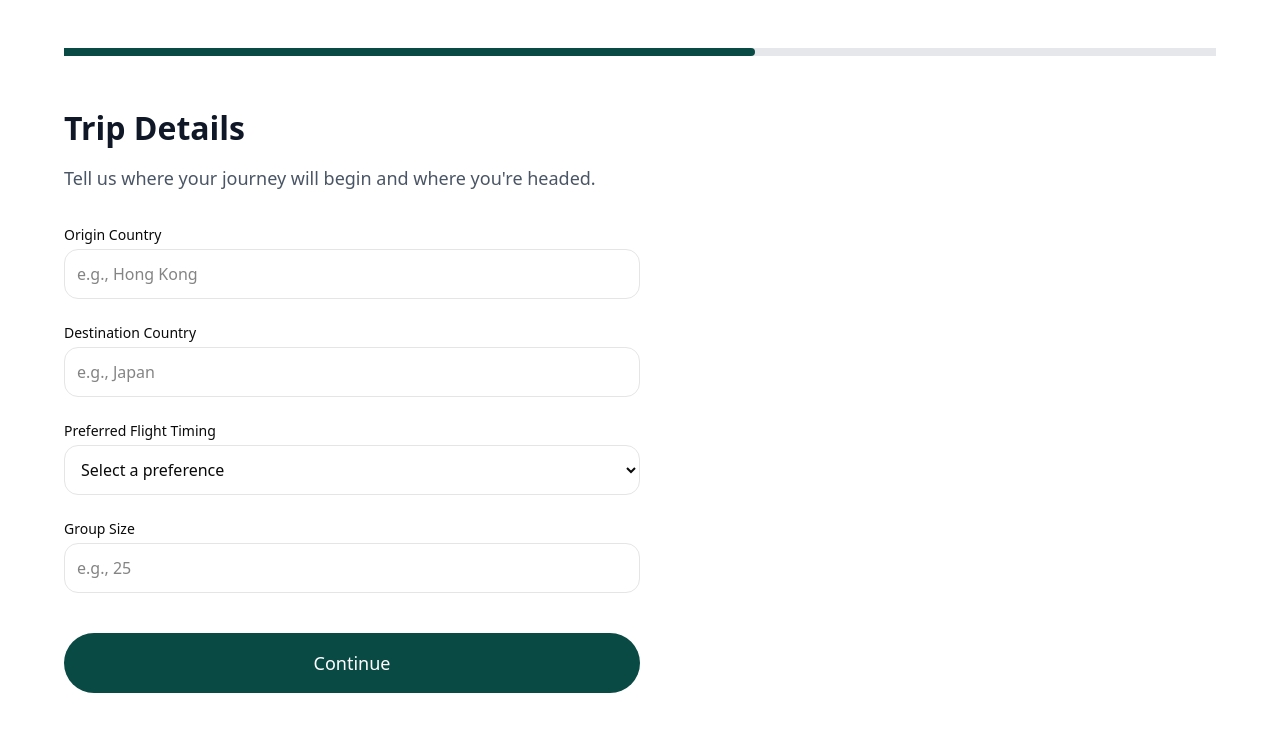
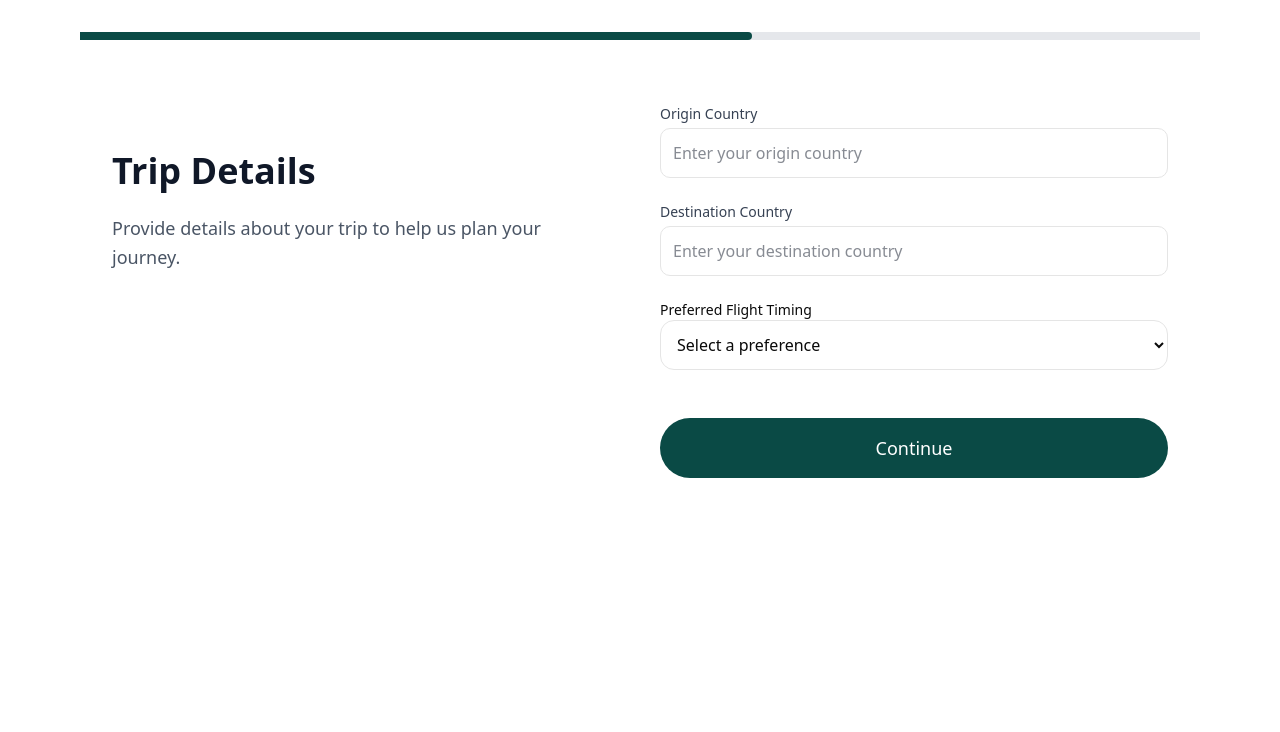
Before and after one commit to jaiwee/cathay-chuangx5, a Next.js app: page /plan/trip-details in a window 1280 px wide. Shown: the top 732 px of the page. Built offline with nearby package versions, Linux system fonts and the light colour scheme.

Commit message:
adjust ui for form pages

```diff
--- a/src/app/plan/event-details/page.tsx
+++ b/src/app/plan/event-details/page.tsx
@@ -1,90 +1,82 @@
 "use client";
 
 import { usePlanForm } from "@/hooks/usePlanForm";
-import { useForm } from "react-hook-form";
 import { useRouter } from "next/navigation";
 import { ProgressBar } from "@/components/ui/progress-bar";
 
 export default function EventDetailsPage() {
   const router = useRouter();
-
-  // Zustand store
   const { form, update } = usePlanForm();
 
-  // React Hook Form, prefilled with Zustand values
-  const { register, handleSubmit } = useForm({
-    defaultValues: {
-      event_name: form.event_name || "",
-      event_date: form.event_date || "",
-      event_time: form.event_time || "",
-      event_location: form.event_location || "",
-    },
-  });
+  return (
+    <div className="min-h-screen w-full flex flex-col px-20 py-8">
+      {/* Top Progress Bar */}
+      <div className="mb-8">
+        <ProgressBar currentStep={2} />
+      </div>
 
-  const onSubmit = (data: any) => {
-    update(data); // <--- store new values in Zustand
-    router.push("/plan/trip-details"); // Go next
-  };
+      {/* Main layout */}
+      <div className="grid grid-cols-2 gap-10 px-8 py-8">
+        {/* LEFT SIDE */}
+        <div className="flex flex-col justify-start pt-10">
+          <h1 className="text-[36px] font-semibold text-gray-900">
+            Event Details
+          </h1>
+          <p className="mt-4 text-gray-600 text-lg leading-relaxed max-w-md">
+            Provide details about your event to help us tailor your experience.
+          </p>
+        </div>
 
-  return (
-    <div className="min-h-screen w-full flex flex-col">
-      <ProgressBar currentStep={2} />
-
-      <div className="max-w-xl mx-auto flex flex-col gap-6 px-6 py-12">
-        <h1 className="text-3xl font-semibold">Event Details</h1>
-      <p className="text-gray-600">
-        Tell us more about the event you are planning.
-      </p>
-
-      <form onSubmit={handleSubmit(onSubmit)} className="flex flex-col gap-4">
+        {/* RIGHT SIDE */}
+        <div className="flex flex-col gap-6">
           {/* Event Name */}
-        <div className="flex flex-col gap-1">
-          <label className="text-sm font-medium">Event Name</label>
+          <div className="flex flex-col">
+            <label className="text-sm font-medium text-gray-700">
+              Event Name
+            </label>
             <input
-            {...register("event_name")}
-            className="border p-3 rounded-xl bg-white"
-            placeholder="Enter event name"
+              type="text"
+              value={form.event_name || ""}
+              onChange={(e) => update({ event_name: e.target.value })}
+              className="mt-1 p-3 border rounded-lg text-gray-900"
+              placeholder="Enter your event name"
             />
           </div>
 
           {/* Event Date */}
-        <div className="flex flex-col gap-1">
-          <label className="text-sm font-medium">Event Date</label>
+          <div className="flex flex-col">
+            <label className="text-sm font-medium text-gray-700">
+              Event Date
+            </label>
             <input
               type="date"
-            {...register("event_date")}
-            className="border p-3 rounded-xl bg-white"
+              value={form.event_date || ""}
+              onChange={(e) => update({ event_date: e.target.value })}
+              className="mt-1 p-3 border rounded-lg text-gray-900"
             />
           </div>
 
           {/* Event Time */}
-        <div className="flex flex-col gap-1">
-          <label className="text-sm font-medium">Event Time</label>
+          <div className="flex flex-col">
+            <label className="text-sm font-medium text-gray-700">
+              Event Time
+            </label>
             <input
               type="time"
-            {...register("event_time")}
-            className="border p-3 rounded-xl bg-white"
-          />
-        </div>
-
-        {/* Event Location */}
-        <div className="flex flex-col gap-1">
-          <label className="text-sm font-medium">Event Location</label>
-          <input
-            {...register("event_location")}
-            className="border p-3 rounded-xl bg-white"
-            placeholder="e.g., Hong Kong Coliseum"
+              value={form.event_time || ""}
+              onChange={(e) => update({ event_time: e.target.value })}
+              className="mt-1 p-3 border rounded-lg text-gray-900"
             />
           </div>
 
           {/* Continue Button */}
           <button
-          type="submit"
-          className="mt-4 bg-[#0A4A45] text-white py-4 rounded-full text-lg hover:bg-[#083a36]"
+            className="mt-6 bg-[#0A4A45] hover:bg-[#083a36] text-white py-4 text-lg rounded-full transition-all"
+            onClick={() => router.push("/plan/trip-details")}
           >
             Continue
           </button>
-      </form>
+        </div>
       </div>
     </div>
   );
--- a/src/app/plan/review/page.tsx
+++ b/src/app/plan/review/page.tsx
@@ -19,53 +19,35 @@ export default function ReviewPage() {
     });
 
     if (res.ok) {
-      toast.success("Your flight event plan has been submitted!");
+      toast.success("Your flight event plan has been submitted!", {
+        position: "bottom-center", // Toast appears below the "Review Your Plan" section
+      });
       reset();
       router.push("/"); // Redirect home or wherever you want
     } else {
-      toast.error("Submission failed. Please try again.");
+      toast.error("Submission failed. Please try again.", {
+        position: "bottom-center",
+      });
     }
   }
 
   return (
-    <div className="min-h-screen w-full flex flex-col px-16 py-12">
-      {/* Progress Bar */}
+    <div className="min-h-screen w-full flex flex-col px-20 py-12">
+      {/* Top Progress Bar */}
+      <div className="mb-8">
         <ProgressBar currentStep={5} />
+      </div>
 
-      <div className="max-w-xl mt-12">
+      {/* Main layout */}
+      <div className="grid grid-cols-2 gap-10 px-8 py-8">
+        {/* LEFT SIDE */}
+        <div className="flex flex-col justify-start pt-10">
           <h1 className="text-[32px] font-semibold text-gray-900">
             Review Your Plan
           </h1>
           <p className="mt-3 text-gray-600 text-lg leading-relaxed">
             Make sure everything looks correct before submitting your flight event request.
           </p>
-
-        {/* SUMMARY */}
-        <div className="mt-8 border rounded-2xl p-6 bg-gray-50 text-gray-800">
-          <h2 className="text-xl font-semibold mb-4">Event Summary</h2>
-
-          <div className="flex flex-col gap-3 text-sm">
-            <p><strong>Purpose:</strong> {form.theme || "—"}</p>
-
-            <p><strong>Event Name:</strong> {form.event_name || "—"}</p>
-            <p><strong>Event Date:</strong> {form.event_date || "—"}</p>
-            <p><strong>Event Time:</strong> {form.event_time || "—"}</p>
-            <p><strong>Event Location:</strong> {form.event_location || "—"}</p>
-
-            <hr className="my-2" />
-
-            <p><strong>Origin Country:</strong> {form.origin_country || "—"}</p>
-            <p><strong>Destination Country:</strong> {form.destination_country || "—"}</p>
-            <p><strong>Preferred Flight Timing:</strong> {form.time_pref || "—"}</p>
-            <p><strong>Group Size:</strong> {form.group_size || "—"}</p>
-
-            <hr className="my-2" />
-
-            <p><strong>Entertainment:</strong> {form.hasEntertainment ? "Yes" : "No"}</p>
-            <p><strong>Merchandise:</strong> {form.hasMerch ? "Yes" : "No"}</p>
-            <p><strong>Culinary Experience:</strong> {form.hasCulinary ? "Yes" : "No"}</p>
-          </div>
-        </div>
 
           {/* SUBMIT BUTTON */}
           {!confirming && (
@@ -107,6 +89,37 @@ export default function ReviewPage() {
             </div>
           )}
         </div>
+
+        {/* RIGHT SIDE */}
+        <div className="flex flex-col gap-6">
+          {/* Event Summary */}
+          <div className="border rounded-2xl p-6 bg-gray-50 text-gray-800">
+            <h2 className="text-xl font-semibold mb-4">Event Summary</h2>
+
+            <div className="flex flex-col gap-3 text-sm">
+              <p><strong>Purpose:</strong> {form.theme || "—"}</p>
+
+              <p><strong>Event Name:</strong> {form.event_name || "—"}</p>
+              <p><strong>Event Date:</strong> {form.event_date || "—"}</p>
+              <p><strong>Event Time:</strong> {form.event_time || "—"}</p>
+              <p><strong>Event Location:</strong> {form.event_location || "—"}</p>
+
+              <hr className="my-2" />
+
+              <p><strong>Origin Country:</strong> {form.origin_country || "—"}</p>
+              <p><strong>Destination Country:</strong> {form.destination_country || "—"}</p>
+              <p><strong>Preferred Flight Timing:</strong> {form.time_pref || "—"}</p>
+              <p><strong>Group Size:</strong> {form.group_size || "—"}</p>
+
+              <hr className="my-2" />
+
+              <p><strong>Entertainment:</strong> {form.hasEntertainment ? "Yes" : "No"}</p>
+              <p><strong>Merchandise:</strong> {form.hasMerch ? "Yes" : "No"}</p>
+              <p><strong>Culinary Experience:</strong> {form.hasCulinary ? "Yes" : "No"}</p>
+            </div>
+          </div>
+        </div>
+      </div>
     </div>
   );
 }
--- a/src/app/plan/trip-details/page.tsx
+++ b/src/app/plan/trip-details/page.tsx
@@ -1,7 +1,6 @@
 "use client";
 
 import { usePlanForm } from "@/hooks/usePlanForm";
-import { useForm } from "react-hook-form";
 import { useRouter } from "next/navigation";
 import { ProgressBar } from "@/components/ui/progress-bar";
 
@@ -9,88 +8,79 @@ export default function TripDetailsPage() {
   const router = useRouter();
   const { form, update } = usePlanForm();
 
-  const { register, handleSubmit } = useForm({
-    defaultValues: {
-      origin_country: form.origin_country || "",
-      destination_country: form.destination_country || "",
-      time_pref: form.time_pref || "",
-      group_size: form.group_size || "",
-    },
-  });
+  return (
+    <div className="min-h-screen w-full flex flex-col px-20 py-8">
+      {/* Top Progress Bar */}
+      <div className="mb-8">
+        <ProgressBar currentStep={3} />
+      </div>
 
-  const onSubmit = (data: any) => {
-    update(data);
-    router.push("/plan/customisations");
-  };
+      {/* Main layout */}
+      <div className="grid grid-cols-2 gap-10 px-8 py-8">
+        {/* LEFT SIDE */}
+        <div className="flex flex-col justify-start pt-10">
+          <h1 className="text-[36px] font-semibold text-gray-900">
+            Trip Details
+          </h1>
+          <p className="mt-4 text-gray-600 text-lg leading-relaxed max-w-md">
+            Provide details about your trip to help us plan your journey.
+          </p>
+        </div>
 
-  return (
-    <div className="min-h-screen w-full flex flex-col px-16 py-12">
-      {/* Progress Bar */}
-      <ProgressBar currentStep={3} />
-
-      <div className="max-w-xl mt-12">
-        <h1 className="text-[32px] font-semibold text-gray-900">
-          Trip Details
-        </h1>
-        <p className="mt-3 text-gray-600 text-lg leading-relaxed">
-          Tell us where your journey will begin and where you're headed.
-        </p>
-
-        <form onSubmit={handleSubmit(onSubmit)} className="flex flex-col gap-6 mt-8">
-
+        {/* RIGHT SIDE */}
+        <div className="flex flex-col gap-6">
           {/* Origin Country */}
-          <div className="flex flex-col gap-1">
-            <label className="text-sm font-medium">Origin Country</label>
+          <div className="flex flex-col">
+            <label className="text-sm font-medium text-gray-700">
+              Origin Country
+            </label>
             <input
-              {...register("origin_country")}
-              placeholder="e.g., Hong Kong"
-              className="border p-3 rounded-xl bg-white"
+              type="text"
+              value={form.origin_country || ""}
+              onChange={(e) => update({ origin_country: e.target.value })}
+              className="mt-1 p-3 border rounded-lg text-gray-900"
+              placeholder="Enter your origin country"
             />
           </div>
 
           {/* Destination Country */}
-          <div className="flex flex-col gap-1">
-            <label className="text-sm font-medium">Destination Country</label>
+          <div className="flex flex-col">
+            <label className="text-sm font-medium text-gray-700">
+              Destination Country
+            </label>
             <input
-              {...register("destination_country")}
-              placeholder="e.g., Japan"
-              className="border p-3 rounded-xl bg-white"
+              type="text"
+              value={form.destination_country || ""}
+              onChange={(e) => update({ destination_country: e.target.value })}
+              className="mt-1 p-3 border rounded-lg text-gray-900"
+              placeholder="Enter your destination country"
             />
           </div>
 
           {/* Flight Timing Preference */}
-          <div className="flex flex-col gap-1">
+          <div className="flex flex-col">
             <label className="text-sm font-medium">Preferred Flight Timing</label>
             <select
-              {...register("time_pref")}
+              value={form.time_pref || ""}
+              onChange={(e) => update({ time_pref: e.target.value })}
               className="border p-3 rounded-xl bg-white"
             >
               <option value="">Select a preference</option>
               <option value="Morning">Morning</option>
               <option value="Afternoon">Afternoon</option>
               <option value="Evening">Evening</option>
+
             </select>
-          </div>
-
-          {/* Group Size */}
-          <div className="flex flex-col gap-1">
-            <label className="text-sm font-medium">Group Size</label>
-            <input
-              type="number"
-              {...register("group_size")}
-              placeholder="e.g., 25"
-              className="border p-3 rounded-xl bg-white"
-            />
           </div>
 
           {/* Continue Button */}
           <button
-            type="submit"
-            className="mt-4 bg-[#0A4A45] hover:bg-[#083a36] text-white py-4 text-lg rounded-full transition-all"
+            className="mt-6 bg-[#0A4A45] hover:bg-[#083a36] text-white py-4 text-lg rounded-full transition-all"
+            onClick={() => router.push("/plan/customisations")}
           >
             Continue
           </button>
-        </form>
+        </div>
       </div>
     </div>
   );
```
Also changed, not shown: src/app/plan/customisations/page.tsx (+19 -13 lines), src/app/plan/page.tsx (+10 -10 lines). Lines whose indentation alone changed are shown as unchanged.
